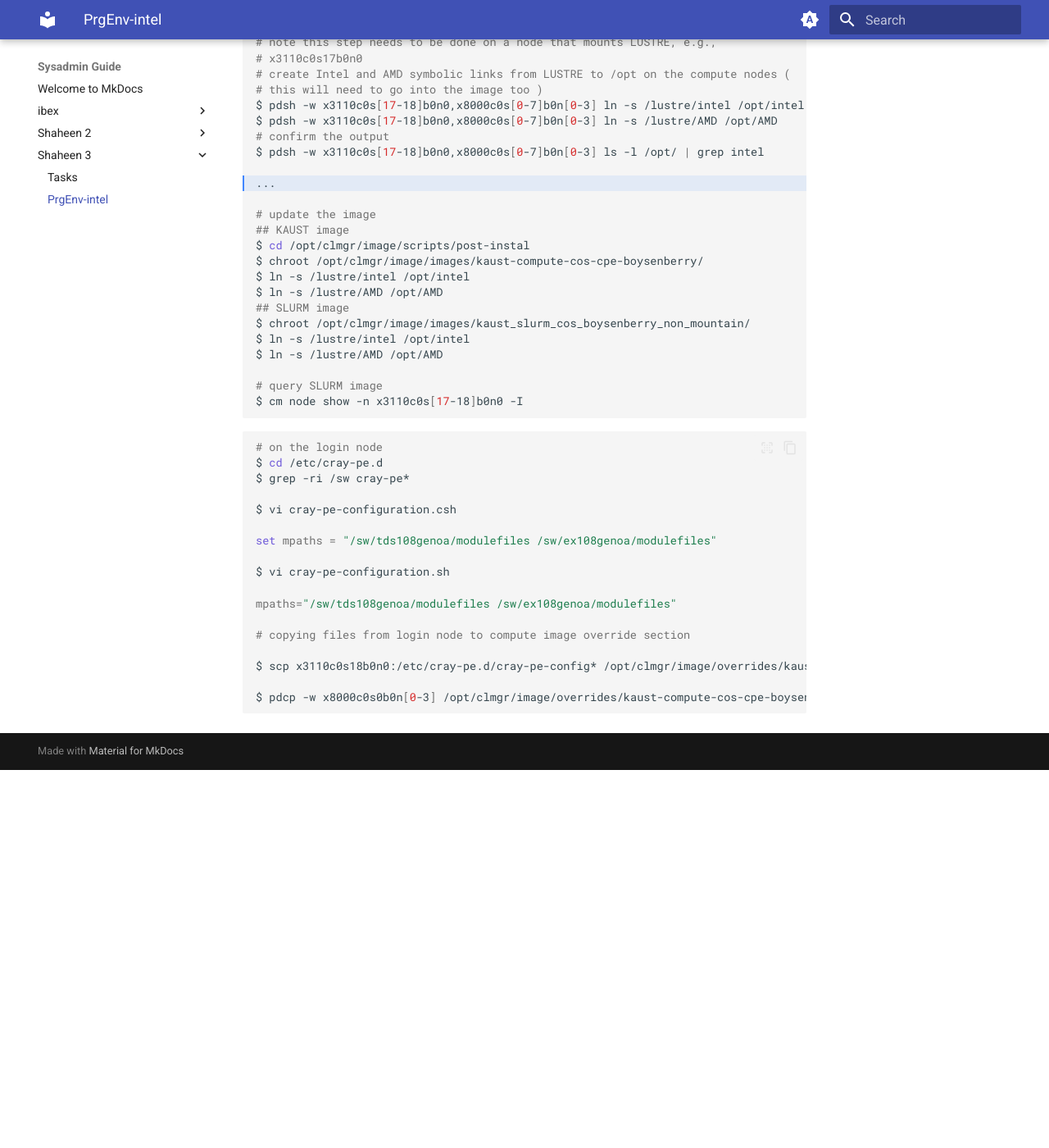
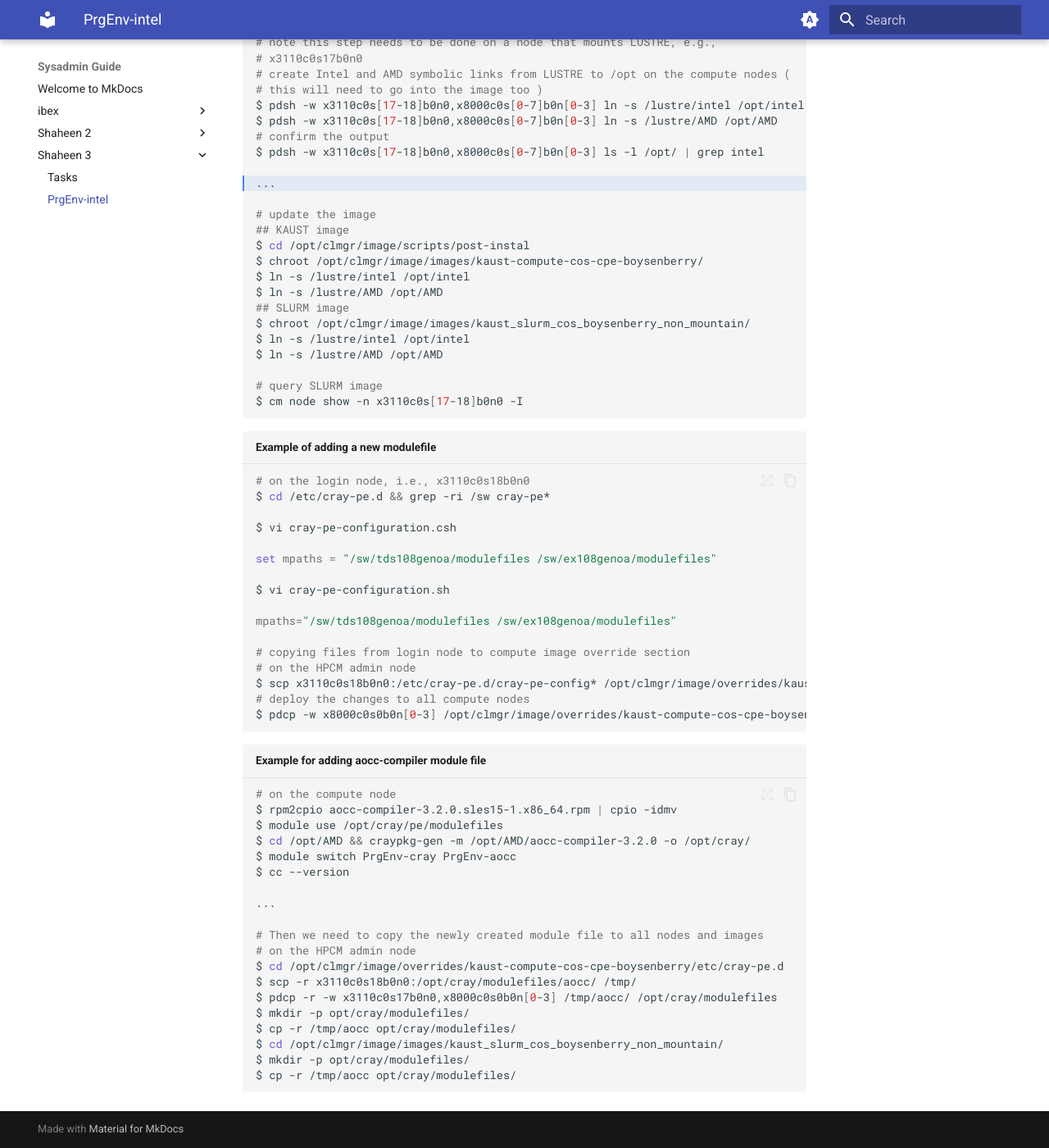
Before and after one commit to farhanma/hpe, an MkDocs documentation site: the page built from docs/shaheen3/prgenv.md, in a window 1280 px wide and 1400 px high, scrolled down 569 px. Shown: the whole window at 82% size. Built offline with MkDocs 1.6.1 and Material for MkDocs 9.7.7, drawn with Linux system fonts in a browser that asks for light colours; before the commit the page ends 1508 px from its top, so only the background shows below that.

Commit message:
add some comments

````diff
--- a/docs/shaheen3/prgenv.md
+++ b/docs/shaheen3/prgenv.md
@@ -49,10 +49,9 @@ $ ln -s /lustre/AMD /opt/AMD
 $ cm node show -n x3110c0s[17-18]b0n0 -I
 ```
 
-```sh
-# on the login node
-$ cd /etc/cray-pe.d
-$ grep -ri /sw cray-pe*
+```sh title="Example of adding a new modulefile"
+# on the login node, i.e., x3110c0s18b0n0
+$ cd /etc/cray-pe.d && grep -ri /sw cray-pe*
 
 $ vi cray-pe-configuration.csh
 
@@ -63,8 +62,30 @@ $ vi cray-pe-configuration.sh
 mpaths="/sw/tds108genoa/modulefiles /sw/ex108genoa/modulefiles"
 
 # copying files from login node to compute image override section
-
+# on the HPCM admin node
 $ scp x3110c0s18b0n0:/etc/cray-pe.d/cray-pe-config* /opt/clmgr/image/overrides/kaust-compute-cos-cpe-boysenberry/etc/cray-pe.d/
-
+# deploy the changes to all compute nodes
 $ pdcp -w x8000c0s0b0n[0-3] /opt/clmgr/image/overrides/kaust-compute-cos-cpe-boysenberry/etc/cray-pe.d/cray* /etc/cray-pe.d/
 ```
+
+```sh title="Example for adding aocc-compiler module file"
+# on the compute node
+$ rpm2cpio aocc-compiler-3.2.0.sles15-1.x86_64.rpm | cpio -idmv
+$ module use /opt/cray/pe/modulefiles
+$ cd /opt/AMD && craypkg-gen -m /opt/AMD/aocc-compiler-3.2.0 -o /opt/cray/
+$ module switch PrgEnv-cray PrgEnv-aocc
+$ cc --version
+
+...
+
+# Then we need to copy the newly created module file to all nodes and images
+# on the HPCM admin node
+$ cd /opt/clmgr/image/overrides/kaust-compute-cos-cpe-boysenberry/etc/cray-pe.d
+$ scp -r x3110c0s18b0n0:/opt/cray/modulefiles/aocc/ /tmp/
+$ pdcp -r -w x3110c0s17b0n0,x8000c0s0b0n[0-3] /tmp/aocc/ /opt/cray/modulefiles
+$ mkdir -p opt/cray/modulefiles/
+$ cp -r /tmp/aocc opt/cray/modulefiles/
+$ cd /opt/clmgr/image/images/kaust_slurm_cos_boysenberry_non_mountain/
+$ mkdir -p opt/cray/modulefiles/
+$ cp -r /tmp/aocc opt/cray/modulefiles/
+```
````
